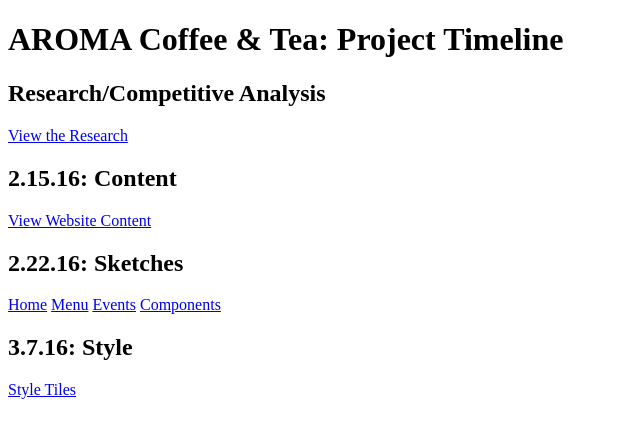
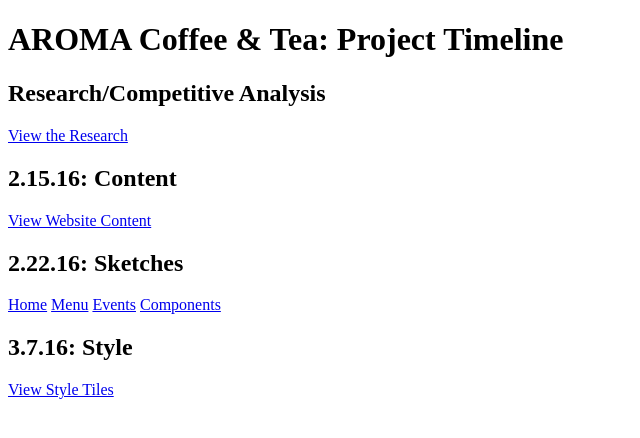
Before and after one commit to RachKozy/aroma, a plain HTML site: page index.html in a window 1280 px wide. Shown: the full height of the page, 0-640 px from the left. Drawn offline with Linux system fonts and the light colour scheme.

Commit message:
Added the word "view"

```diff
--- a/index.html
+++ b/index.html
@@ -19,6 +19,6 @@
       <a href="sketches/events.jpg">Events</a>
       <a href="sketches/components.jpg">Components</a>
     <h2>3.7.16: Style</h2>
-      <a href="style/aromastyle.pdf">Style Tiles</a>
+      <a href="style/aromastyle.pdf">View Style Tiles</a>
   </body>
 </html>
```
